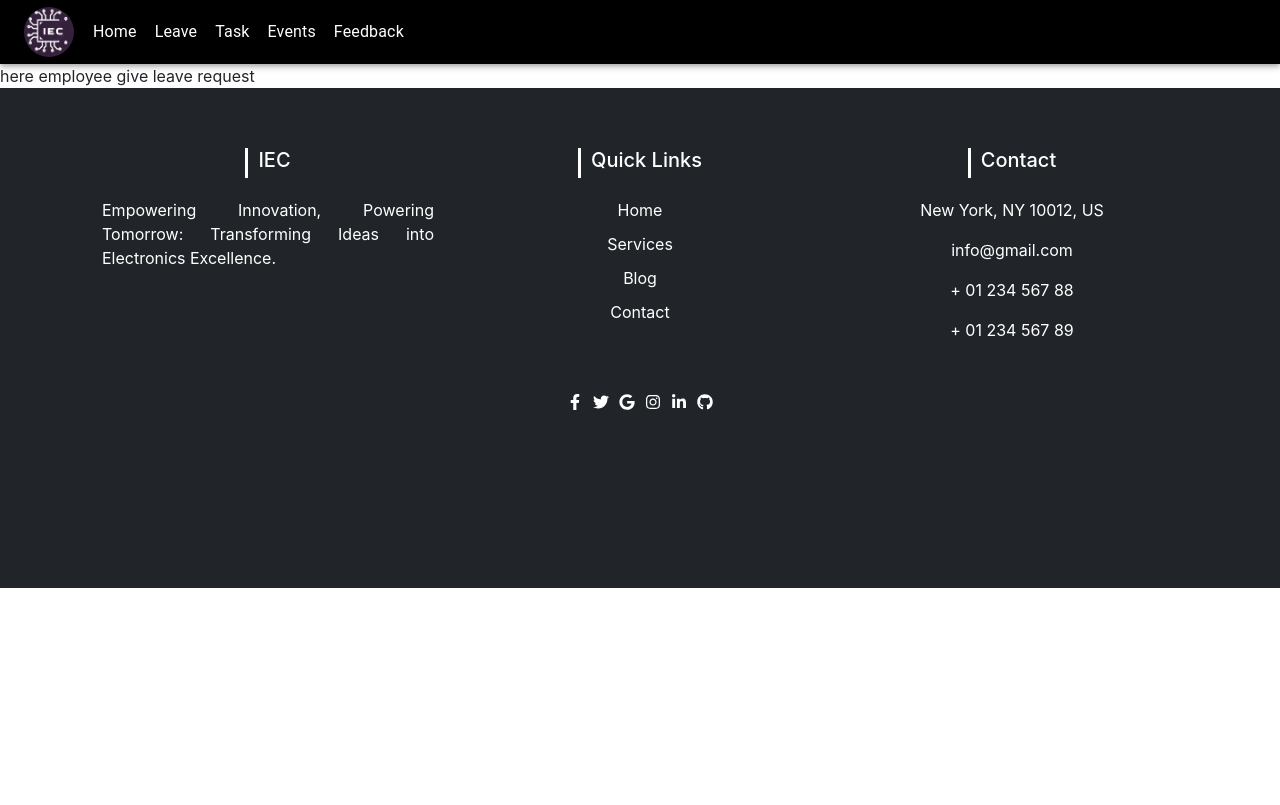
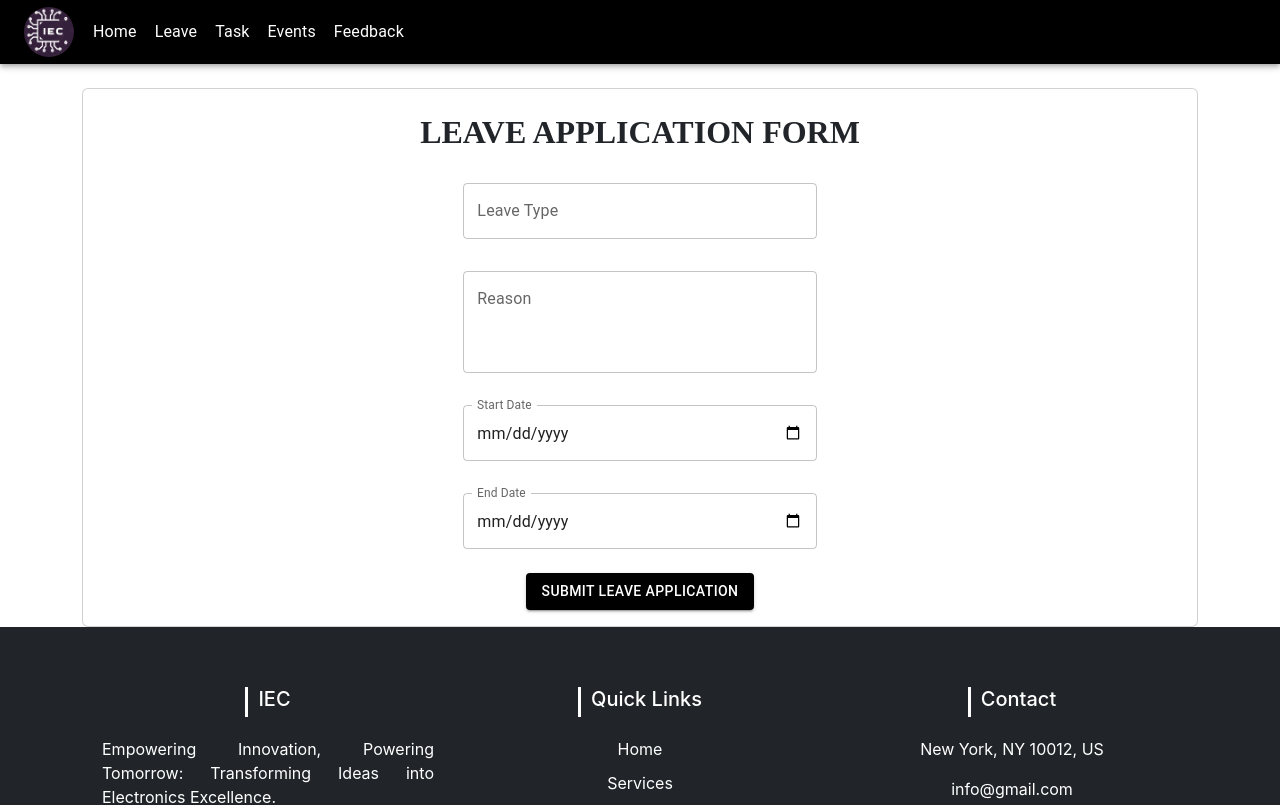
Before and after one commit to linet-t/ems-frontend, a React (Create React App) app: page /leaveemployee in a window 1280 px wide. Shown: the top 805 px of the page. Built offline with nearby package versions, Linux system fonts and the light colour scheme.

Commit message:
presentation code

```diff
--- a/src/App.js
+++ b/src/App.js
@@ -1,3 +1,4 @@
+
 import React from 'react';
 import { BrowserRouter as Router, Routes, Route } from 'react-router-dom';
 import SignIn from './Components/SignIn';
--- a/src/Components/Feedback.jsx
+++ b/src/Components/Feedback.jsx
@@ -1,10 +1,12 @@
 import React from 'react';
-
+import Footer from './Footer';
+import Navbar1 from './Navbar1';
 const Feedback = () => {
     return (
         <div>
+            <Navbar1 />
             <h1>Feedback Component</h1>
-
+            <Footer/>
         </div>
     );
 };
--- a/src/Components/Leave employee.jsx
+++ b/src/Components/Leave employee.jsx
@@ -1,12 +1,164 @@
-import React from 'react';
+import React, { useState } from 'react';
+import axios from 'axios';
 import Navbar2 from './Navbar2';
 import Footer from './Footer';
+import { Box, Button, TextField } from '@mui/material';
+
 const LeaveEmployee = () => {
+  const [leaveData, setLeaveData] = useState({
+    leaveType: '',
+    reason: '',
+    startDate: '',
+    endDate: ''
+  });
+
+  const [errors, setErrors] = useState({
+    leaveType: false,
+    reason: false,
+    startDate: false,
+    endDate: false
+  });
+
+  const captureValue = () => {
+    if (!leaveData.leaveType || !leaveData.reason || !leaveData.startDate || !leaveData.endDate) {
+      setErrors({
+        leaveType: !leaveData.leaveType,
+        reason: !leaveData.reason,
+        startDate: !leaveData.startDate,
+        endDate: !leaveData.endDate
+      });
+      return;
+    }
+
+    console.log(leaveData);
+    axios.post('http://localhost:8080/leave/save', leaveData)
+      .then((res) => {
+        console.log(res);
+        alert("Leave application submitted successfully"); // Fixed the alert message
+      })
+      .catch((error) => {
+        console.error('Error submitting leave application:', error);
+        alert("Failed to submit leave application. Please try again."); // Fixed the alert message
+      });
+  };
+
+  const handleStartDateChange = (event) => {
+    const startDate = event.target.value;
+    const endDate = leaveData.endDate;
+
+    if (new Date(startDate) < new Date()) {
+      setErrors({ ...errors, startDate: true });
+    } else {
+      setErrors({ ...errors, startDate: false });
+    }
+
+    if (endDate && new Date(startDate) >= new Date(endDate)) {
+      setErrors({ ...errors, endDate: true });
+    } else {
+      setErrors({ ...errors, endDate: false });
+    }
+
+    setLeaveData({ ...leaveData, startDate });
+  };
+
+  const handleEndDateChange = (event) => {
+    const endDate = event.target.value;
+    const startDate = leaveData.startDate;
+
+    if (new Date(endDate) <= new Date(startDate)) {
+      setErrors({ ...errors, endDate: true });
+    } else {
+      setErrors({ ...errors, endDate: false });
+    }
+
+    setLeaveData({ ...leaveData, endDate });
+  };
+
   return (
     <div>
-        <Navbar2 />
-   here employee give leave request
-   <Footer />
+      <Navbar2 />
+      <br />
+      <div className="container">
+        <div className="card-container">
+          <div className="card">
+            <br />
+            <h2 style={{ fontFamily: 'Times New Roman', fontWeight: 'bold', textAlign: 'center' }}>LEAVE APPLICATION FORM</h2>
+
+            <div className="card-body">
+              <Box
+                component="form"
+                sx={{
+                  '& .MuiTextField-root': { m: 1, width: '35ch' },
+                  display: 'flex',
+                  flexDirection: 'column',
+                  gap: '1rem',
+                  alignItems: 'center', // Centering the form
+                  border: 'none' // Remove default border
+                }}
+                noValidate
+                autoComplete="off"
+              >
+                <div>
+                  <TextField
+                    id="leaveType"
+                    label="Leave Type"
+                    multiline
+                    rows={1}
+                    value={leaveData.leaveType}
+                    onChange={(event) => setLeaveData({ ...leaveData, leaveType: event.target.value })}
+                    error={errors.leaveType}
+                    helperText={errors.leaveType ? "Leave type is required" : ""}
+                  />
+                </div>
+                <div>
+                  <TextField
+                    id="reason"
+                    label="Reason"
+                    multiline
+                    rows={3}
+                    value={leaveData.reason}
+                    onChange={(event) => setLeaveData({ ...leaveData, reason: event.target.value })}
+                    error={errors.reason}
+                    helperText={errors.reason ? "Reason is required" : ""}
+                  />
+                </div>
+                <div>
+                  <TextField
+                    id="startDate"
+                    label="Start Date"
+                    type="date"
+                    value={leaveData.startDate}
+                    onChange={handleStartDateChange}
+                    error={errors.startDate}
+                    helperText={errors.startDate ? "Start date is required and cannot be in the past" : ""}
+                    InputLabelProps={{
+                      shrink: true,
+                    }}
+                  />
+                </div>
+                <div>
+                  <TextField
+                    id="endDate"
+                    label="End Date"
+                    type="date"
+                    value={leaveData.endDate}
+                    onChange={handleEndDateChange}
+                    error={errors.endDate}
+                    helperText={errors.endDate ? "End date must be greater than start date" : ""}
+                    InputLabelProps={{
+                      shrink: true,
+                    }}
+                  />
+                </div>
+                <div>
+                  <Button variant="contained" onClick={captureValue} style={{ color: 'white', backgroundColor: 'black' }}>Submit Leave Application</Button>
+                </div>
+              </Box>
+            </div>
+          </div>
+        </div>
+      </div>
+      <Footer />
     </div>
   );
 };
--- a/src/Components/SignUp.jsx
+++ b/src/Components/SignUp.jsx
@@ -1,5 +1,4 @@
 import React, { useState } from 'react';
-import Navbar from './Navbar';
 import Avatar from '@mui/material/Avatar';
 import Button from '@mui/material/Button';
 import CssBaseline from '@mui/material/CssBaseline';
--- a/src/Components/Task.jsx
+++ b/src/Components/Task.jsx
@@ -1,7 +1,8 @@
 import React, { useState } from 'react';
 import './Task.css';
 import axios from 'axios';
-
+import Navbar1 from './Navbar1';
+import Footer from './Footer';
 const Task = () => {
   const [taskdata, setTaskdata] = useState({
     employeeid: "",
@@ -23,6 +24,8 @@ const Task = () => {
   }
 
   return (
+    <div>
+    <Navbar1 />
     <div id='taskdesign' className='taskpage'>
       <h3>Task Handler</h3>
       <br /><br />
@@ -79,6 +82,8 @@ const Task = () => {
         </div>
       </div>
     </div>
+    <Footer />
+    </div>
   );
 };
 
--- a/src/Components/Taskemployee.jsx
+++ b/src/Components/Taskemployee.jsx
@@ -1,23 +1,29 @@
 import axios from 'axios';
-import React, { useEffect, useState } from 'react'
+import React, { useEffect, useState } from 'react';
+import Navbar from './Navbar';
+import { Card, CardContent, Typography } from '@mui/material';
 
-import { Card, CardContent, Typography } from '@mui/material';
-import Navbar2 from './Navbar2';
-import Footer from './Footer';
 const Taskemployee = () => {
-    const[data,setData]=useState([]);
+  // Access the employee ID from sessionStorage
+  const empId = sessionStorage.getItem('empId');
+
+  const [data, setData] = useState([]);
+
   useEffect(() => {
-        axios.get('http://localhost:8080/tasktasklist/{employeeid}')
+    axios.post('http://localhost:8080/task/taskemployee', { id: empId })
       .then(response => {
+        console.log('Response data:', response.data); // Add this line to check response data
         setData(response.data);
       })
       .catch(error => {
         console.error('Error fetching data:', error);
       });
-      }, []);
+  }, [empId]);
+
+
   return (
     <div>
-      <Navbar2/>
+      <Navbar />
       <h1>Task Assigned</h1>
       {data.map((item, index) => (
         <Card key={index} variant="outlined" style={{ margin: '1rem' }}>
@@ -37,9 +43,8 @@ const Taskemployee = () => {
           </CardContent>
         </Card>
       ))}
-      <Footer/>
     </div>
-  )
-}
+  );
+};
 
-export default Taskemployee
+export default Taskemployee;
```
Also changed, not shown: src/Components/Leave.jsx (+21 -22 lines). Lines whose indentation alone changed are shown as unchanged.
